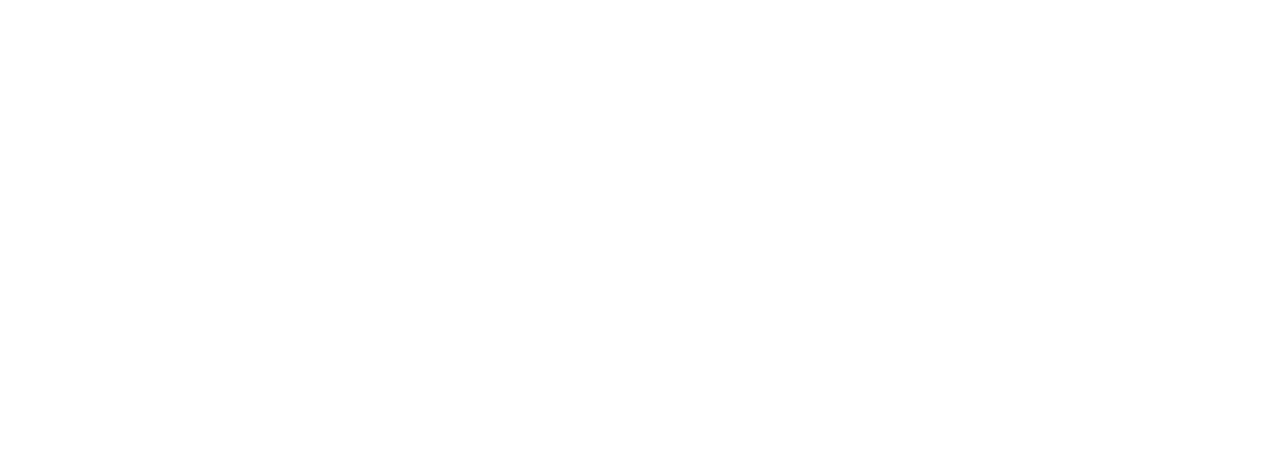
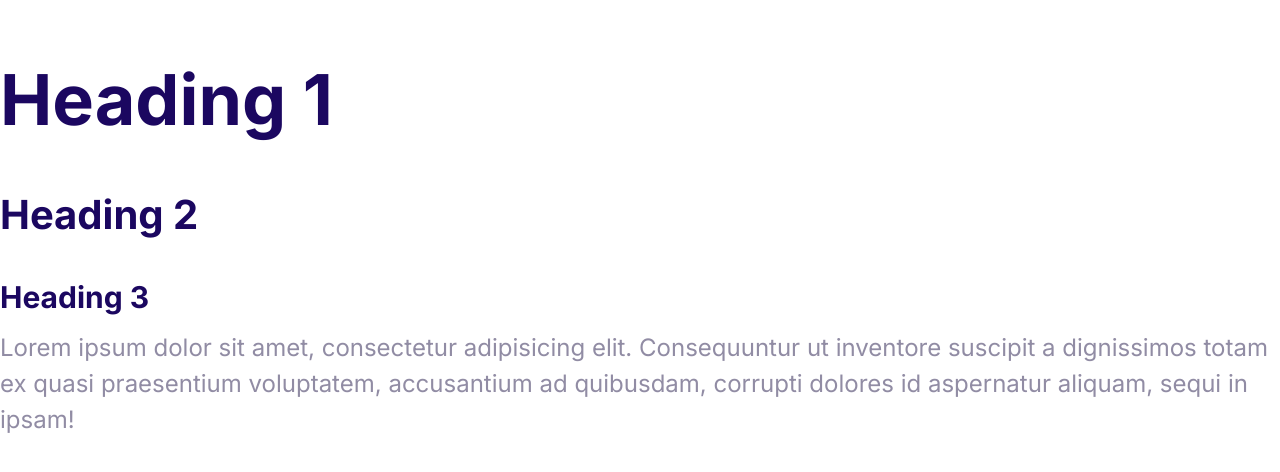
Before and after one commit to gsankargithub/Moshify, a plain HTML site: page Moshify/index.html in a window 1280 px wide. Drawn offline with Linux system fonts and the light colour scheme.

Commit message:
Define the styles for the fonts.

```diff
--- a/Moshify/css/styles.css
+++ b/Moshify/css/styles.css
@@ -5,3 +5,44 @@
   --color-heading: #1b0760;
   --color-body: #918ca4;
 }
+html {
+  font-size: 62.5%;
+}
+body {
+  font-family: Inter, Arial, Helvetica, sans-serif;
+  font-size: 2.4rem;
+  line-height: 1.5;
+  color: var(--color-body);
+}
+h1,
+h2,
+h3 {
+  color: var(--color-heading);
+  margin-bottom: 1rem;
+}
+h1 {
+  font-size: 7rem;
+}
+h2 {
+  font-size: 4rem;
+}
+h3 {
+  font-size: 3rem;
+}
+p {
+  margin-top: 0;
+}
+@media screen and (min-width: 1024) {
+  body {
+    font-size: 1.8rem;
+  }
+  h1 {
+    font-size: 8rem;
+  }
+  h2 {
+    font-size: 4rem;
+  }
+  h3 {
+    font-size: 2.4rem;
+  }
+}
--- a/Moshify/index.html
+++ b/Moshify/index.html
@@ -5,8 +5,24 @@
     <meta http-equiv="X-UA-Compatible" content="IE=edge" />
     <meta name="viewport" content="width=device-width, initial-scale=1.0" />
     <title>Document</title>
+    <link rel="preconnect" href="https://fonts.googleapis.com" />
+    <link rel="preconnect" href="https://fonts.gstatic.com" crossorigin />
+    <link
+      href="https://fonts.googleapis.com/css2?family=Inter:wght@400;700&display=swap"
+      rel="stylesheet"
+    />
     <link rel="stylesheet" href="css/normalize.css" />
     <link rel="stylesheet" href="css/styles.css" />
   </head>
-  <body></body>
+  <body>
+    <h1>Heading 1</h1>
+    <h2>Heading 2</h2>
+    <h3>Heading 3</h3>
+    <p>
+      Lorem ipsum dolor sit amet, consectetur adipisicing elit. Consequuntur ut
+      inventore suscipit a dignissimos totam ex quasi praesentium voluptatem,
+      accusantium ad quibusdam, corrupti dolores id aspernatur aliquam, sequi in
+      ipsam!
+    </p>
+  </body>
 </html>
```
